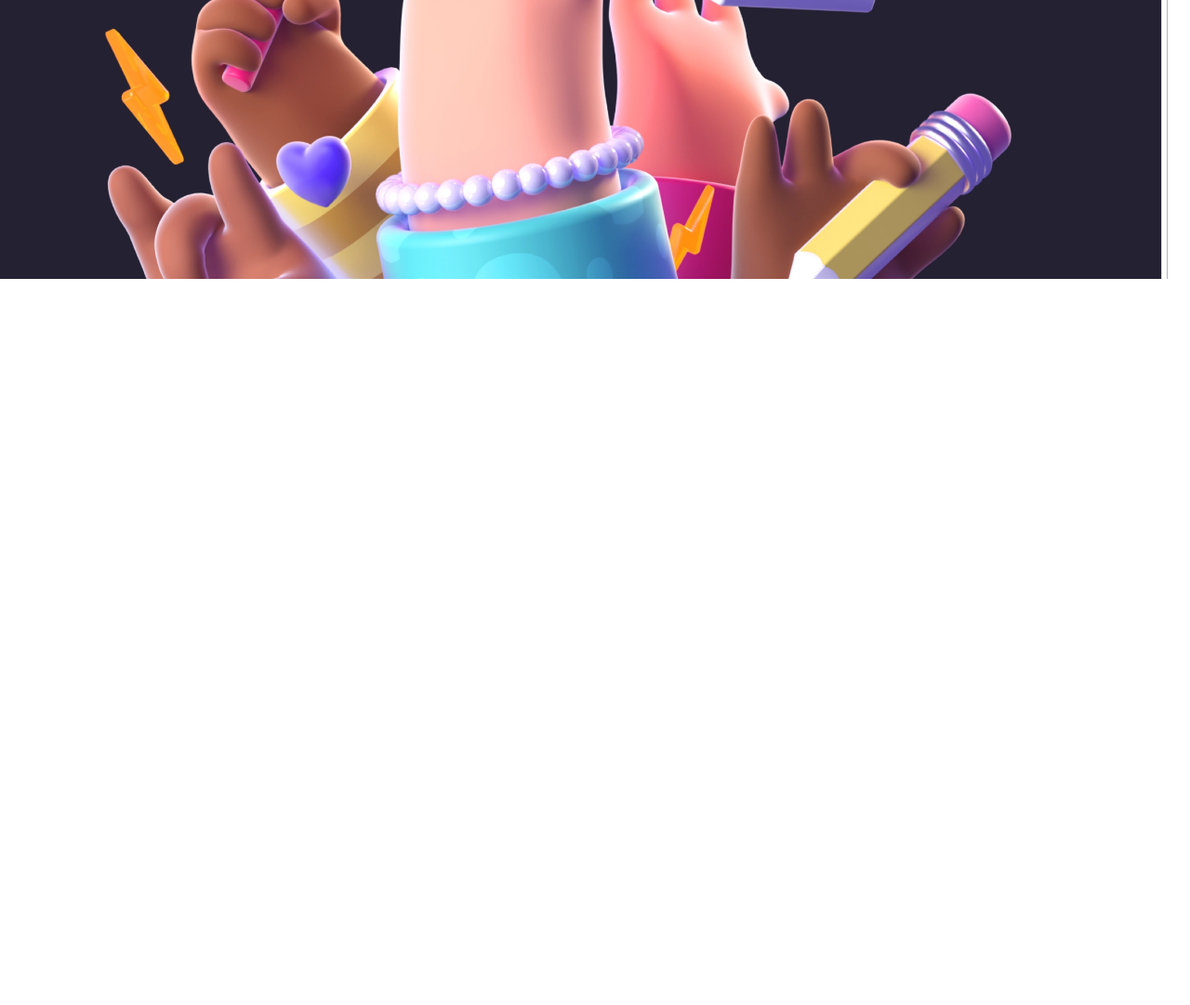
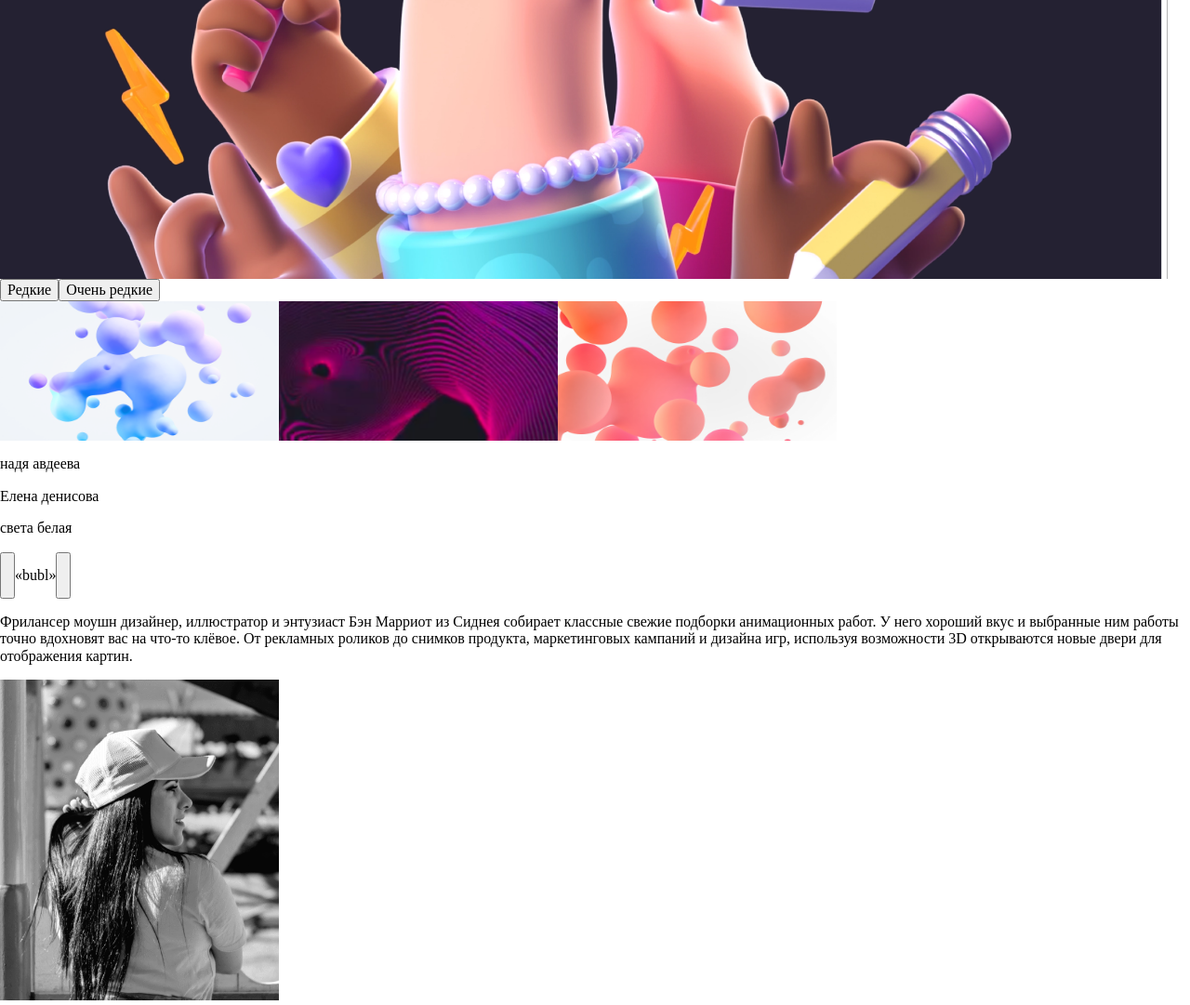
Before and after one commit to Vladikur/bubble-drop, a React app: page / in a window 1280 px wide. Shown: the part 1582-2663 px from the top of the page at 93% size. Before the commit the page ends 1882 px from the top, so only its background shows below. Built offline with nearby package versions, Linux system fonts and the light colour scheme; a web font is replaced by a local one.

Commit message:
add people

```diff
--- a/src/components/App/App.js
+++ b/src/components/App/App.js
@@ -3,6 +3,7 @@ import MaskGroup from '../MaskGroup/MaskGroup';
 import Paralax from '../Paralax/Paralax';
 import Header from '../Header/Header';
 import About from '../About/About';
+import People from '../People/People';
 
 function App() {
   return (
@@ -11,6 +12,7 @@ function App() {
       <MaskGroup/>
       <About/>
       <Paralax/>
+      <People/>
     </div>
   );
 }
--- /dev/null
+++ b/src/components/People/People.css
@@ -0,0 +1,27 @@
+.people__image-container {
+  display: flex;
+  flex-wrap: wrap;
+}
+
+.people__image1 {
+  width: 300px;
+  height: 150px;
+}
+
+.people__image2 {
+  width: 300px;
+  height: 150px;
+}
+
+.people__image3 {
+  width: 300px;
+  height: 150px;
+}
+
+.people__bubl-container {
+  display: flex;
+}
+
+.people__avatar {
+  width: 300px;
+}
--- /dev/null
+++ b/src/components/People/People.js
@@ -0,0 +1,114 @@
+import React, { useState, useEffect } from 'react';
+import { data } from '../../constants/Data';
+
+function People() {
+
+  const peopleInitialState = {
+    bubl: '',
+    name: '',
+    avatar: '',
+    image1: '../images/elena1.png',
+    image2: '',
+    info: '',
+  }
+
+  const [people1, setPeople1] = useState(peopleInitialState)
+  const [people2, setPeople2] = useState(peopleInitialState)
+  const [people3, setPeople3] = useState(peopleInitialState)
+  const [arrayIndex1, setArrayIndex1] = useState(3)
+  const [arrayIndex2, setArrayIndex2] = useState(0)
+  const [arrayIndex3, setArrayIndex3] = useState(1)
+  const [veryRare, setVeryRare] = useState(false)
+
+  useEffect(() => {
+    setPeople1(data[arrayIndex1])
+    setPeople2(data[arrayIndex2])
+    setPeople3(data[arrayIndex3])
+  }, [arrayIndex1, arrayIndex2, arrayIndex3])
+
+  function rareChange() {
+    setVeryRare(false)
+  }
+
+  function veryRareChange() {
+    setVeryRare(true)
+  }
+
+  function leftHandle() {
+    const length = data.length
+    if(arrayIndex1 !== 0) {
+      setArrayIndex1(arrayIndex1 - 1)
+    } else {
+      setArrayIndex1(length - 1)
+    }
+    if(arrayIndex2 !== 0) {
+      setArrayIndex2(arrayIndex2 - 1)
+    } else {
+      setArrayIndex2(length - 1)
+    }
+    if(arrayIndex3 !== 0) {
+      setArrayIndex3(arrayIndex3 - 1)
+    } else {
+      setArrayIndex3(length - 1)
+    }
+  }
+
+  function rightHandle() {
+    const length = data.length
+    if(arrayIndex1 !== length-1) {
+      setArrayIndex1(arrayIndex1 + 1)
+    } else {
+      setArrayIndex1(0)
+    }
+    if(arrayIndex2 !== length-1) {
+      setArrayIndex2(arrayIndex2 + 1)
+    } else {
+      setArrayIndex2(0)
+    }
+    if(arrayIndex3 !== length-1) {
+      setArrayIndex3(arrayIndex3 + 1)
+    } else {
+      setArrayIndex3(0)
+    }
+  }
+
+  return (
+    <div className="people">
+      <div className="people__button-container">
+        <button onClick={rareChange} className="people__button1" type='button'>Редкие</button>
+        <button onClick={veryRareChange} className="people__button1" type='button'>Очень редкие</button>
+      </div>
+      { !veryRare ?
+      <div className="people__image-container">
+        <img className="people__image1" src={people1.image1} alt="Изображение"/>
+        <img className="people__image2" src={people2.image1} alt="Изображение"/>
+        <img className="people__image3" src={people3.image1} alt="Изображение"/>
+      </div>
+      :
+      <div className="people__image-container">
+        <img className="people__image1" src={people1.image2} alt="Изображение"/>
+        <img className="people__image2" src={people2.image2} alt="Изображение"/>
+        <img className="people__image3" src={people3.image2} alt="Изображение"/>
+      </div>
+      }
+      <div className="people__name-container">
+        <p className="people__name1">{people1.name}</p>
+        <p className="people__name2">{people2.name}</p>
+        <p className="people__name3">{people3.name}</p>
+      </div>
+      <div className="people__bubl-container">
+        <button onClick={leftHandle} className="people__button2" type='button'></button>
+        <p className="people__bubl-text">{people2.bubl}</p>
+        <button onClick={rightHandle} className="people__button3" type='button'></button>
+      </div>
+      <div className="people__info-container">
+        <div className="people__text-container">
+          <p className="people__text">{people2.info}</p>
+        </div>
+        <img className="people__avatar" src={people2.avatar} alt="Изображение"/>
+      </div>
+    </div>
+  );
+}
+
+export default People;
--- /dev/null
+++ b/src/constants/Data.js
@@ -0,0 +1,47 @@
+import elena from '../images/elena.png'
+import elena1 from '../images/elena1.png'
+import elena2 from '../images/elena2.png'
+import sveta from '../images/sveta.png'
+import sveta1 from '../images/sveta1.png'
+import sveta2 from '../images/sveta2.png'
+import nadya from '../images/nadya.png'
+import nadya1 from '../images/nadya1.png'
+import nadya2 from '../images/nadya2.png'
+import maks from '../images/maks.png'
+import maks1 from '../images/maks1.png'
+import maks2 from '../images/maks2.png'
+
+export const data = [
+  {
+    bubl: '«bubl»',
+    name: 'Елена денисова',
+    avatar: elena,
+    image1: elena1,
+    image2: elena2,
+    info: 'Фрилансер моушн дизайнер, иллюстратор и энтузиаст Бэн Марриот из Сиднея собирает классные свежие подборки анимационных работ. У него хороший вкус и выбранные ним работы точно вдохновят вас на что-то клёвое. От рекламных роликов до снимков продукта, маркетинговых кампаний и дизайна игр, используя возможности 3D открываются новые двери для отображения картин.',
+  },
+  {
+    bubl: '«bub2»',
+    name: 'света белая',
+    avatar: sveta,
+    image1: sveta1,
+    image2: sveta2,
+    info: 'Если в последние 12 месяцев Вы находились рядом с технически подкованным другом или родственником, есть большая вероятность того, что в какой-то момент Вы слышали упоминание о виртуальной реальности. Виртуальная реальность неуклонно возрастала от амбициозной фантазии, ориентированной на игры, еще в 2012 году, до реальной среды.',
+  },
+  {
+    bubl: '«bub4»',
+    name: 'макс кулагин',
+    avatar: maks,
+    image1: maks1,
+    image2: maks2,
+    info: 'Использование визуальных эффектов в рекламных роликах позволило компаниям продвигать презентацию своих продуктов. А это является важным аспектом для любой маркетинговой кампании. От улучшения деталей и эстетики, которые способствуют построению более красивой картинки до повышения драматических моментов и увеличения общего эффекта от рекламы.',
+  },
+  {
+    bubl: '«bub3»',
+    name: 'надя авдеева',
+    avatar: nadya,
+    image1: nadya1,
+    image2: nadya2,
+    info: 'Благодаря их малым масштабам и широкой доступности, gif являются отличным способом привлечь клиентов и поделиться идеями, особенно в социальных сетях. GIF могут быть еще больше использованы компаниями, которые хотят продавать себя в цифровом пространстве.',
+  },
+]
--- a/src/index.css
+++ b/src/index.css
@@ -14,3 +14,5 @@
 @import url(./components/About/About.css);
 
 @import url(./components/Paralax/Paralax.css);
+
+@import url(./components/People/People.css);
```
Also changed, not shown: src/images/elena.png (added), src/images/elena1.png (added), src/images/elena2.png (added), src/images/maks.png (added), src/images/maks1.png (added), src/images/maks2.png (added), src/images/nadya.png (added), src/images/nadya1.png (added), src/images/nadya2.png (added), src/images/sveta.png (added), src/images/sveta1.png (added), src/images/sveta2.png (added).
